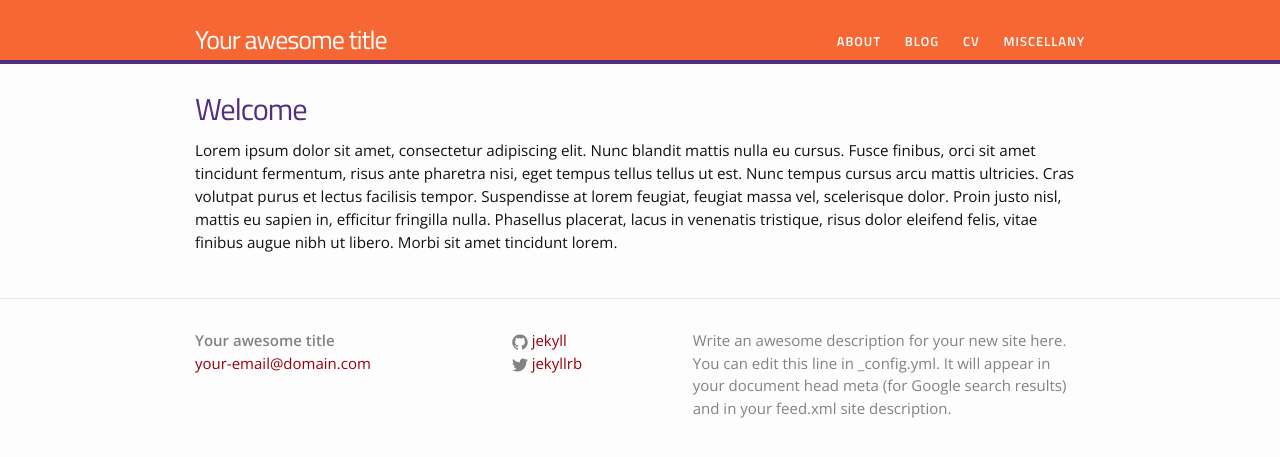
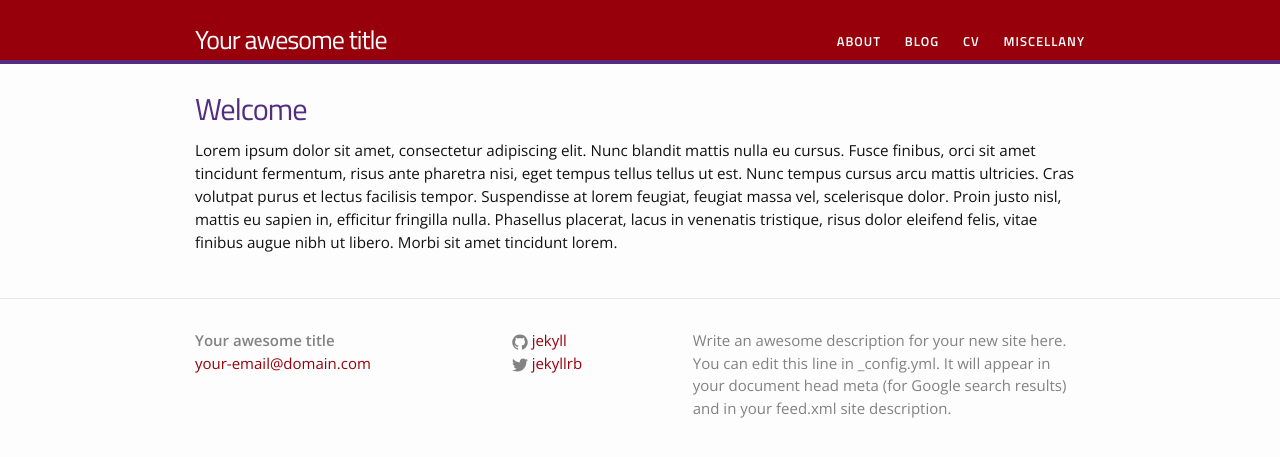
Before and after one commit to snadi/snadi.github.io, a Jekyll site: the page built from index.html, in a window 1280 px wide. Shown: the top 457 px of the page. Built offline with Jekyll 4.4.1, drawn with Linux system fonts in a browser that asks for light colours.

Commit message:
change theme color

```diff
--- a/css/main.scss
+++ b/css/main.scss
@@ -18,7 +18,7 @@ $background-color: #fdfdfd;
 $brand-color:      #97000A;
 // $gameday-sky: #109dc0;
 $clemson-purple:      #522d80;
-$clemson-orange:      #f66733;
+$clemson-orange:      #97000A;
 
 
 $grey-color:       #828282;
```
